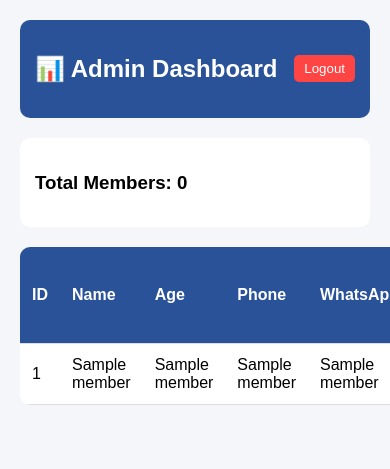
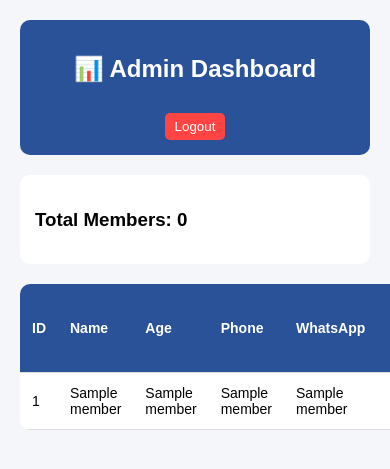
Before and after one commit to myGod25/Church-form, a Flask app: page /members in a window 390 px wide; the page is wider, and only the part inside the window is pictured. Shown: the top 469 px of that part. Run offline with Flask 3, Linux system fonts and the light colour scheme; a user stored in the database is signed in; tables that the repository leaves empty hold one stand-in row (values such as "Sample post"); a database or web service that is not in the repository returns one stand-in record (values such as "Sample title"); data that the repository does not hold is empty; some libraries are stand-ins or nearby versions.

Commit message:
style updated

```diff
--- a/static/admin.css
+++ b/static/admin.css
@@ -1,10 +1,7 @@
-
-
 * {
     box-sizing: border-box;
 }
 
-        @media screen and (max-width: 768px) {
 body {
     font-family: Arial;
     background: #f4f6f9;
@@ -12,6 +9,7 @@
     padding: 20px;
 }
 
+/* NORMAL (desktop + default styles) */
 .header {
     display: flex;
     justify-content: space-between;
@@ -66,9 +64,15 @@
     color: white;
 }
 
-        .top-bar {
-            display: flex;
-            justify-content: space-between;
-            align-items: center;
+/* ONLY MOBILE CHANGES */
+@media screen and (max-width: 768px) {
+    .header {
+        flex-direction: column;
+        gap: 10px;
+        text-align: center;
+    }
+
+    table {
+        font-size: 14px;
     }
 }
```
Lines whose indentation alone changed are shown as unchanged.
